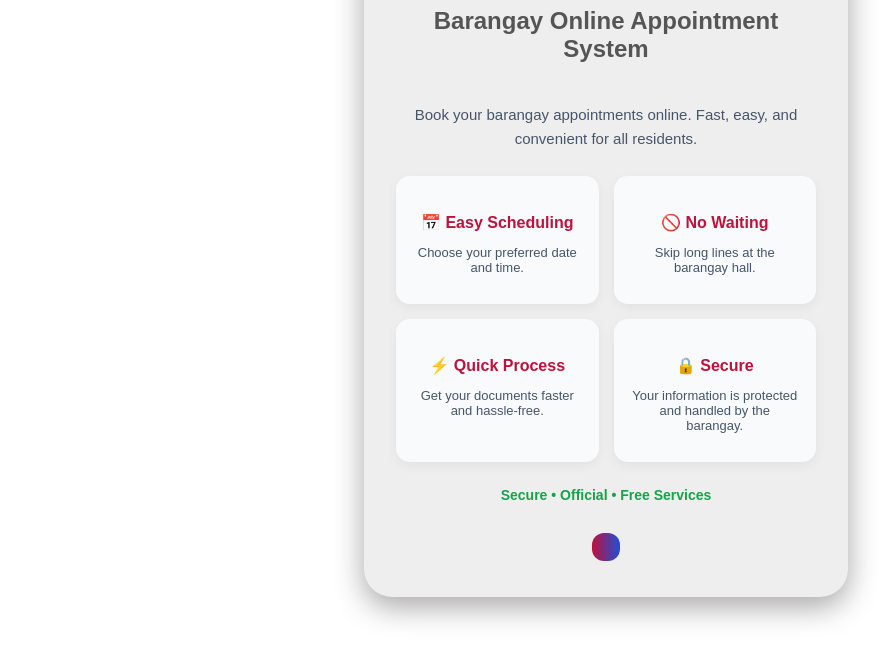
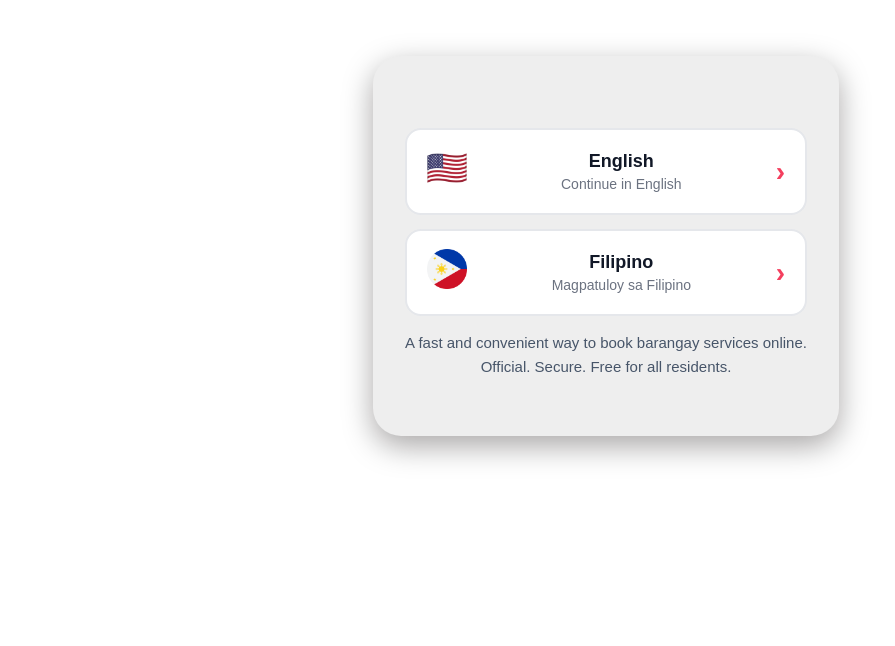
Before and after one commit to Mark19Code/official_boas, a website: page welcome.html in a window 1280 px wide. Shown: the part 154-800 px from the top of the page, without its empty margins (34-929 px from the left). Drawn offline with Linux system fonts and the light colour scheme.

Commit message:
Update welcome.html

```diff
--- a/welcome.html
+++ b/welcome.html
@@ -2,66 +2,62 @@
 <html>
 <head>
 <meta charset="UTF-8">
-<title>Welcome</title>
+<title>Barangay Connect</title>
 <link rel="stylesheet" href="style.css">
 </head>
 <body class="gradient-bg">
- <a href="index.html">
+  <a href="index.html">
 <img src="brgy.png" alt="Barangay Connect Logo" class="logo fade-in">
 </a>
+<div class="center-card">
+    <h1 class="main-title" id="titleMain"></h1>
+<h2 class="subtitle" id="titleSub"></h2>
+<h3 class="subbody" id="chooseLang"></h3>
+<h4 class="body" id="chooseLangFil"></h4>
 
-<div class="center-card fade-in">
-  <h1 id="welcomeTitle">Welcome!</h1>
-  <h2 class="subtitle">Barangay Online Appointment System</h2>
+    <a href="welcome.html" class="lang-card" onclick="setLanguage('en')">
+      <div class="lang-left">
+        <img src="us.png" alt="US flag for English" class="flag" onerror="this.style.display='none'; this.nextSibling.style.display='block';">
+        <span style="display:none; font-size:26px; font-weight:800; color:#111827;">US</span>
+      </div>
+      <div class="lang-middle">
+        <h3>English</h3>
+        <p>Continue in English</p>
+      </div>
+      <div class="lang-right">›</div>
+    </a>
 
-  <p class="intro-text" id="welcomeDesc">
-    Book your barangay appointments online. Fast, easy, and convenient for all residents.
-  </p>
+    <a href="welcome.html" class="lang-card" onclick="setLanguage('fil')">
+      <div class="lang-left">
+        <img src="ph.png" alt="Philippine Flag for Filipino" class="flag" onerror="this.style.display='none'; this.nextSibling.style.display='block';">
+        <span style="display:none; font-size:26px; font-weight:800; color:#111827;">PH</span>
+      </div>
+      <div class="lang-middle">
+        <h3>Filipino</h3>
+        <p>Magpatuloy sa Filipino</p>
+      </div>
+      <div class="lang-right">›</div>
+    </a>
 
-  <div class="features">
-    <div class="feature-box">
-      <h4>📅 Easy Scheduling</h4>
-      <p>Choose your preferred date and time.</p>
-    </div>
-
-    <div class="feature-box">
-      <h4>🚫 No Waiting</h4>
-      <p>Skip long lines at the barangay hall.</p>
-    </div>
-
-    <div class="feature-box">
-      <h4>⚡ Quick Process</h4>
-      <p>Get your documents faster and hassle-free.</p>
-    </div>
-    <div class="feature-box feature-interactive">
-  <h4>🔒 Secure</h4>
-  <p>Your information is protected and handled by the barangay.</p>
+    <p class="intro-text">
+    A fast and convenient way to book barangay services online.<br>
+    Official. Secure. Free for all residents.</p>
 </div>
-
-
-  </div>
-
-  <p class="trust-text">Secure • Official • Free Services</p>
-
-  <a href="ticket.html" class="primary-btn" id="startBtn"></a>
-</div>
-
 
 <script src="script.js"></script>
 <script>
-document.getElementById("welcomeTitle").innerText =
-t("Welcome!", "Maligayang Pagdating!");
+document.getElementById("titleMain").innerText =
+t("Barangay Online", "Barangay Online");
 
-document.getElementById("welcomeDesc").innerText =
-t(
-  "Book your barangay appointments online. Fast, easy, and convenient for all residents.",
-  "Mag-book ng appointment sa barangay online. Mabilis, madali, at maginhawa."
-);
+document.getElementById("titleSub").innerText =
+t("Appointment System", "Sistema ng Appointment");
 
-document.getElementById("startBtn").innerText =
-t("Start Appointment", "Simulan ang Appointment");
+document.getElementById("chooseLang").innerText =
+t("Choose Your Language", "Piliin ang Iyong Wika");
+
+document.getElementById("chooseLangFil").innerText =
+t("Select your preferred language", "Pumili ng nais na wika");
 </script>
 
-</script>
 </body>
 </html>
```
